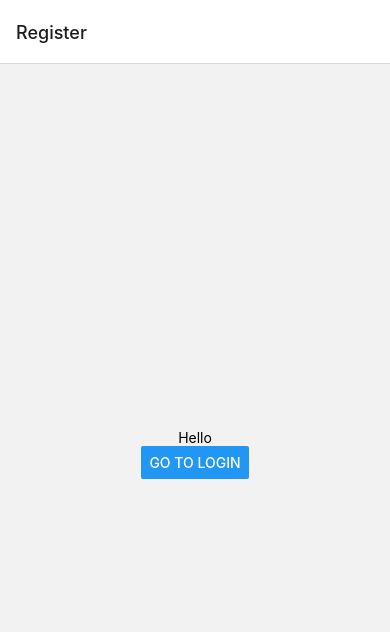
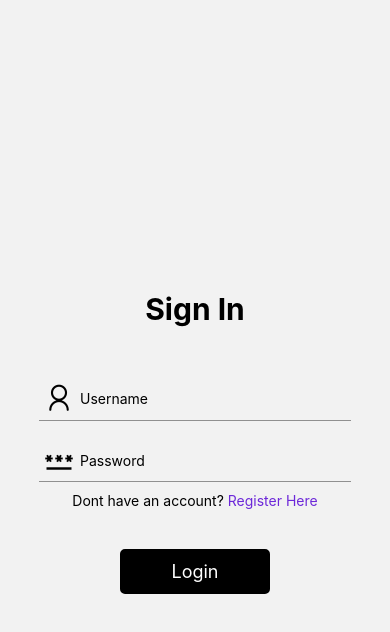
Before and after one commit to Caden4357/UC_meal_logging_app, a React Native app in the folder client/: screen /Register in a window 390 px wide. Shown: the top 632 px of the page. Built offline with nearby package versions, Linux system fonts and the light colour scheme.

Commit message:
made and styled login form

```diff
--- a/client/App.js
+++ b/client/App.js
@@ -8,7 +8,7 @@ const Stack = createNativeStackNavigator();
 export default function App() {
   return (
     <NavigationContainer>
-      <Stack.Navigator initialRouteName='Register'>
+      <Stack.Navigator initialRouteName='Register' screenOptions={{headerShown:false}}>
         <Stack.Screen
           name="Register"
           component={Register}
--- a/client/components/Register.jsx
+++ b/client/components/Register.jsx
@@ -1,16 +1,65 @@
 import React, { useState } from 'react';
-import { View, Text, Button } from 'react-native';
+import { View, Text, Button, TextInput, Pressable } from 'react-native';
+import UsernameIcon from 'react-native-vector-icons/AntDesign';
+import PassIcon from 'react-native-vector-icons/MaterialIcons';
 
-const Register = ({navigation}) => {
+const Register = ({ navigation }) => {
+    const [username, setUsername] = useState('');
+    const [password, setPassword] = useState('');
+
+
+    const submitHandler = () => {
+        console.log(username, password);
+    }
     return (
-        <View style={{flex:1, alignItems:'center', justifyContent:'center'}}>
-            <Text>Hello</Text>
-            <Button
-                title="Go to Login"
-                onPress={() => navigation.navigate('Login')}
-            />
+        <View className='flex-1 items-center justify-center'>
+            <Text className='text-3xl font-bold my-10'>Sign In</Text>
+            <View style={styles.inputStyle}>
+                <UsernameIcon style={{marginRight:6}} name="user" size={30} color={'black'} />
+                <TextInput
+                    placeholder="Username"
+                    className='w-full'
+                    onChangeText={text => setUsername(text)}
+                />
+            </View>
+            <View style={styles.inputStyle}>
+                <PassIcon style={{marginRight:6}} name="password" size={30} color={'black'} />
+                <TextInput
+                    placeholder="Password"
+                    className='w-full'
+                    onChangeText={text => setPassword(text)}
+                />
+            </View>
+            <Text>Dont have an account?
+                <Text className='text-violet-700' onPress={() => navigation.navigate('Login')}> Register Here</Text>
+            </Text>
+            <Pressable style={styles.loginButton}>
+                <Text className='text-center text-white text-[18px]' onPress={submitHandler}>Login</Text>
+            </Pressable>
         </View>
     )
 }
 
 export default Register;
+
+const styles = {
+    inputStyle: {
+        flexDirection: 'row',
+        width: '80%',
+        padding: 5,
+        borderBottomColor: '#909090',
+        borderBottomWidth: 1,
+        marginVertical: 10
+    },
+    loginButton: {
+        backgroundColor: 'black',
+        padding: 10,
+        borderRadius: 5,
+        marginTop: 40,
+        borderColor: 'black',
+        borderWidth: 2,
+        width: 150,
+        textAlign: 'center'
+    }
+
+}
--- a/client/package.json
+++ b/client/package.json
@@ -17,8 +17,9 @@
     "nativewind": "^2.0.11",
     "react": "18.2.0",
     "react-native": "0.73.6",
+    "react-native-safe-area-context": "4.8.2",
     "react-native-screens": "~3.29.0",
-    "react-native-safe-area-context": "4.8.2"
+    "react-native-vector-icons": "^10.0.3"
   },
   "devDependencies": {
     "@babel/core": "^7.20.0",
```
Also changed, not shown: 1 other file (tests, documents, lock files or other folders).
